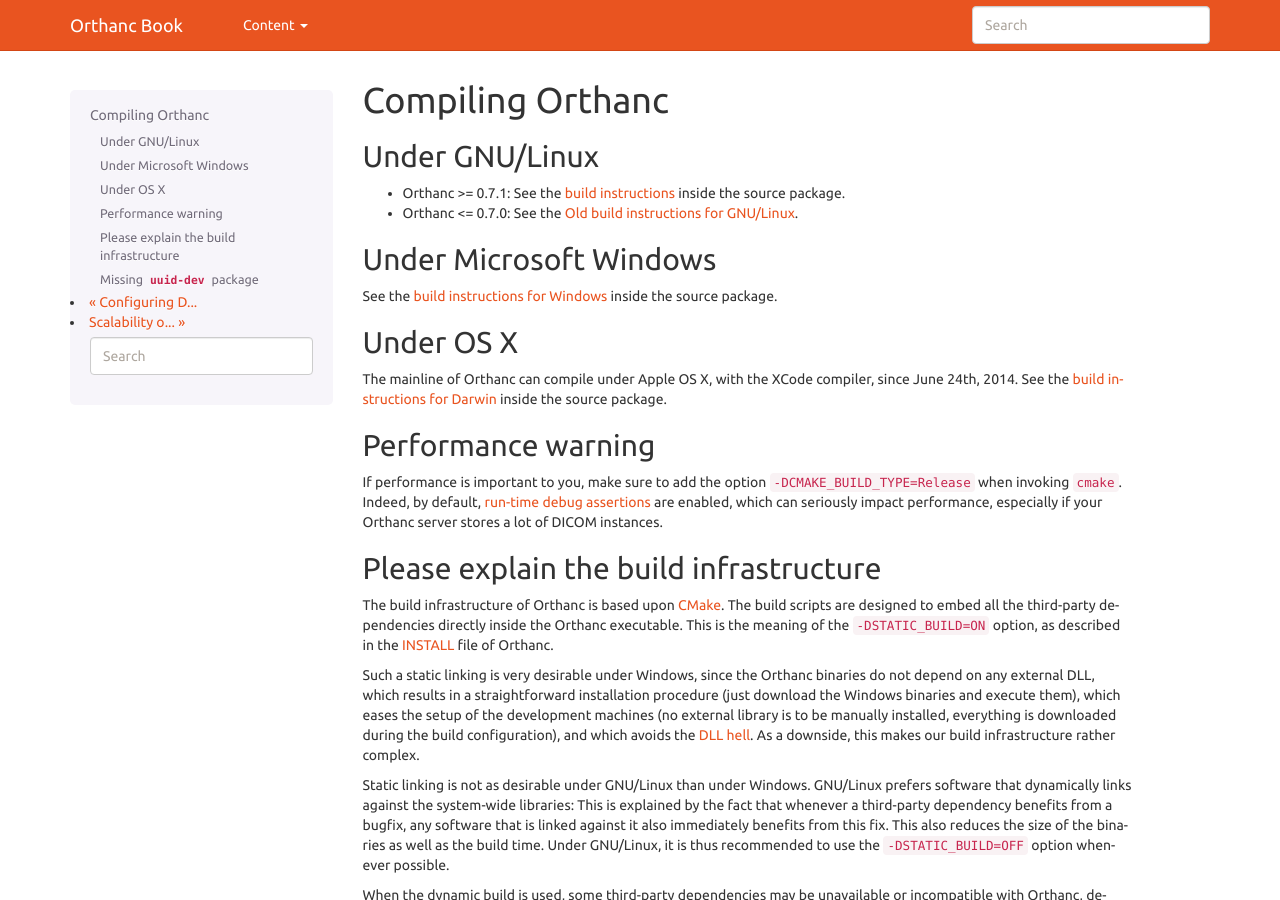
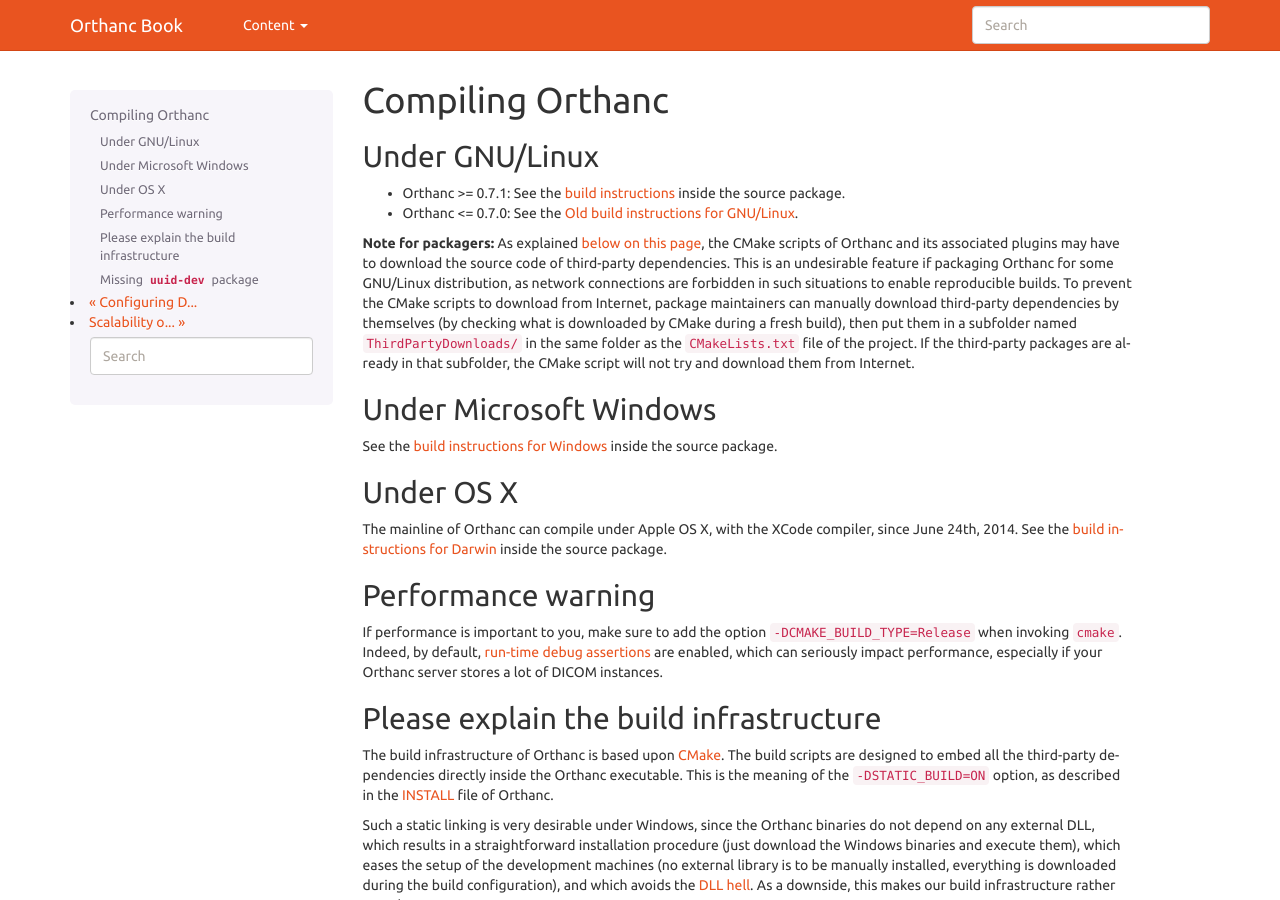
Before and after one commit to orthanc-mirrors/orthanc-book, a Sphinx documentation site: the page built from Sphinx/source/faq/compiling.rst, in a window 1280 px wide and 900 px high. Built offline with Sphinx 7.4.7, drawn with Linux system fonts in a browser that asks for light colours.

Commit message:
note for packagers

```diff
--- a/Sphinx/source/faq/compiling.rst
+++ b/Sphinx/source/faq/compiling.rst
@@ -10,6 +10,21 @@
   <https://bitbucket.org/sjodogne/orthanc/src/default/LinuxCompilation.txt>`_
   inside the source package.
 * Orthanc <= 0.7.0: See the :ref:`compiling-old`.
+
+**Note for packagers:** As explained :ref:`below on this page
+<compiling-infrastructure>`, the CMake scripts of Orthanc and its
+associated plugins may have to download the source code of third-party
+dependencies. This is an undesirable feature if packaging Orthanc for
+some GNU/Linux distribution, as network connections are forbidden in
+such situations to enable reproducible builds. To prevent the CMake
+scripts to download from Internet, package maintainers can manually
+download third-party dependencies by themselves (by checking what is
+downloaded by CMake during a fresh build), then put them in a
+subfolder named ``ThirdPartyDownloads/`` in the same folder as the
+``CMakeLists.txt`` file of the project. If the third-party packages
+are already in that subfolder, the CMake script will not try and
+download them from Internet.
+
 
 Under Microsoft Windows
 -----------------------
--- a/Sphinx/source/faq/debian-daemon.rst
+++ b/Sphinx/source/faq/debian-daemon.rst
@@ -7,7 +7,7 @@
 you can:
 
 1. Download this `service script
-   <http://anonscm.debian.org/cgit/debian-med/orthanc.git/tree/debian/orthanc.init>`_
+   <https://salsa.debian.org/med-team/orthanc/raw/master/debian/orthanc.init>`_
    (this file is part of the `official Debian package
    <https://tracker.debian.org/pkg/orthanc>`_ of Orthanc),
 2. Adapt some of its variables to reflect the configuration of your
--- a/Sphinx/source/plugins/dicomweb.rst
+++ b/Sphinx/source/plugins/dicomweb.rst
@@ -459,7 +459,7 @@
 argument as for QIDO-RS and WADO-RS. This might be useful e.g. for
 cookie-based session management.
 
-Internally, this call results in creating an :ref:`Orthanc job <job>`
+Internally, this call results in creating an :ref:`Orthanc job <jobs>`
 that is executed synchronously (the REST call only returns once the
 STOW-RS request is finished). You can run the job in asynchronous
 mode as follows::
```
Also changed, not shown: other parts of Sphinx/source/faq/compiling.rst (+2 -0 lines).
